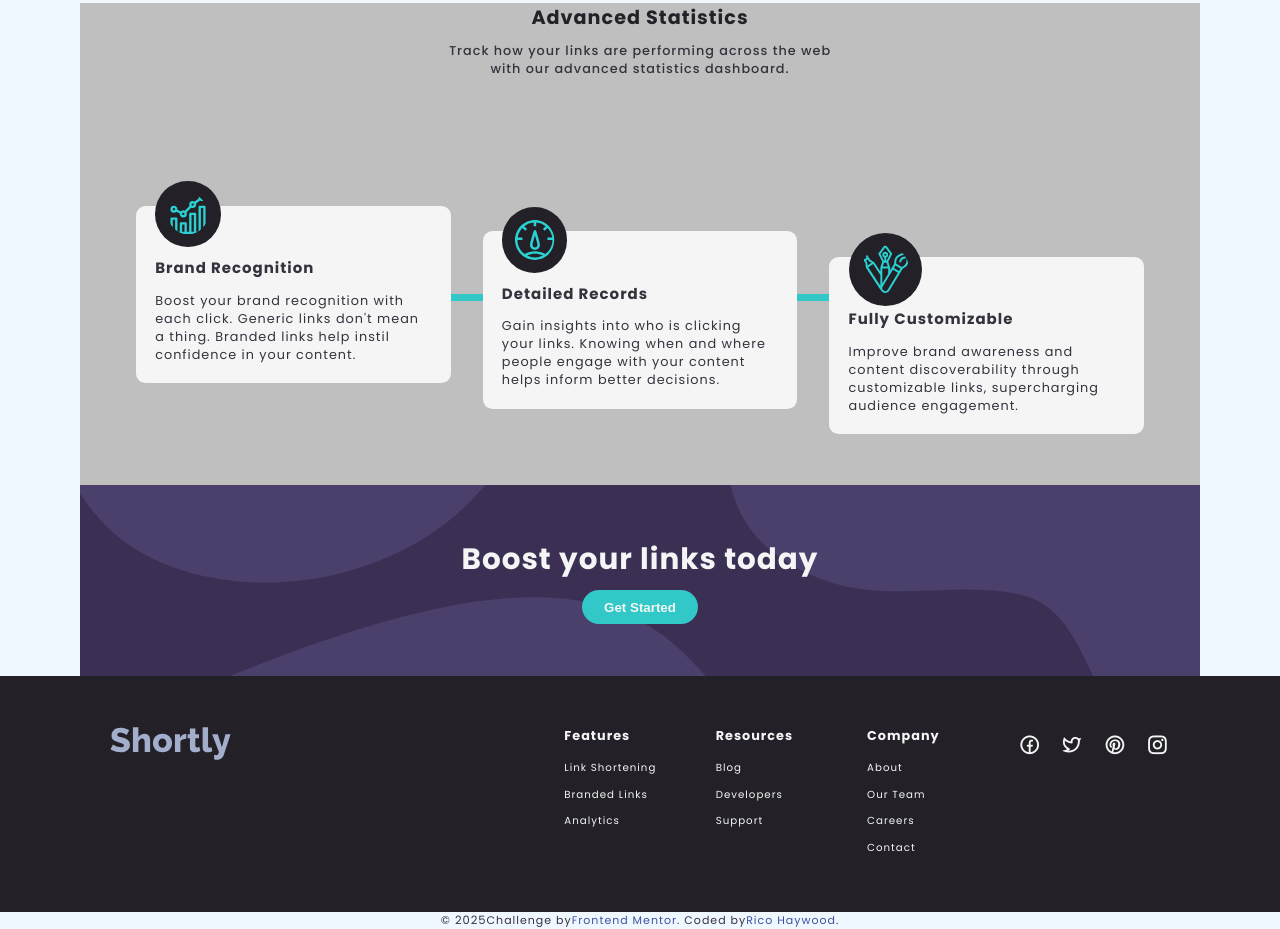
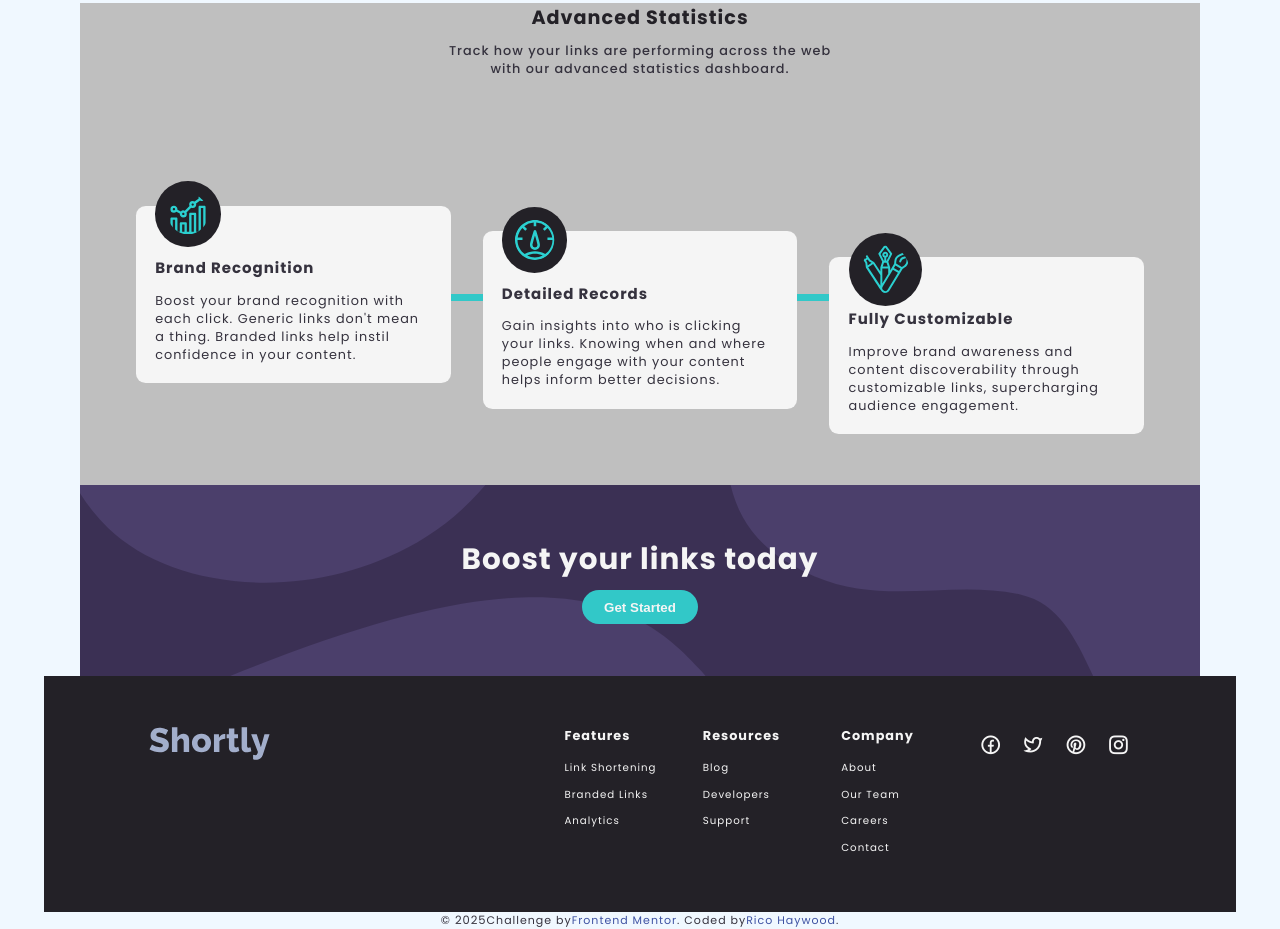
Before and after one commit to DblRH600/url-shortening-api-master, a plain HTML site: page index.html in a window 1280 px wide. Shown: the part 816-1745 px from the top of the page. Drawn offline with nearby package versions, Linux system fonts and the light colour scheme.

Commit message:
updates to README file, minor tweaks to .js and .css, added Reflections file

```diff
--- a/assets/css/styles.css
+++ b/assets/css/styles.css
@@ -339,6 +339,7 @@ button:hover {
 /* footer section */
 footer {
   background-color: var(--neutral-color-dark-2);
+  margin: 0 3.40rem;
   padding: 4rem;
   color: var(--neutral-color-light-1);
 }
--- a/assets/js/script.js
+++ b/assets/js/script.js
@@ -113,7 +113,7 @@ const selectElement = selector => {
   )
 }
 
-// console.log(selectElement('.navbar'))
+// console.log(selectElement('.mobile-nav'))
 
 //Nav styles on scroll
 const scrollHeader = () => {
```
Also changed, not shown: assets/images/Solution_Desktop.jpg, assets/images/Solution_Mobile.jpg, 1 other file.
